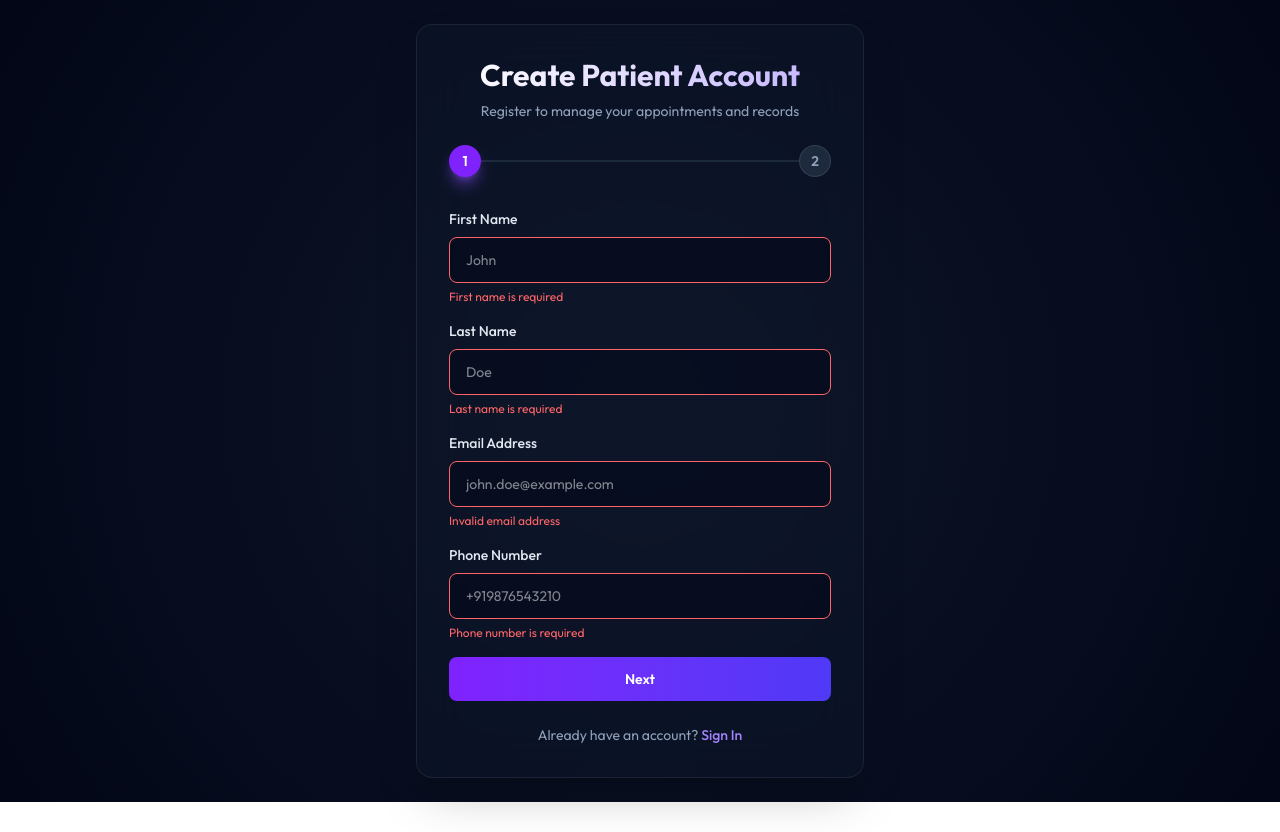
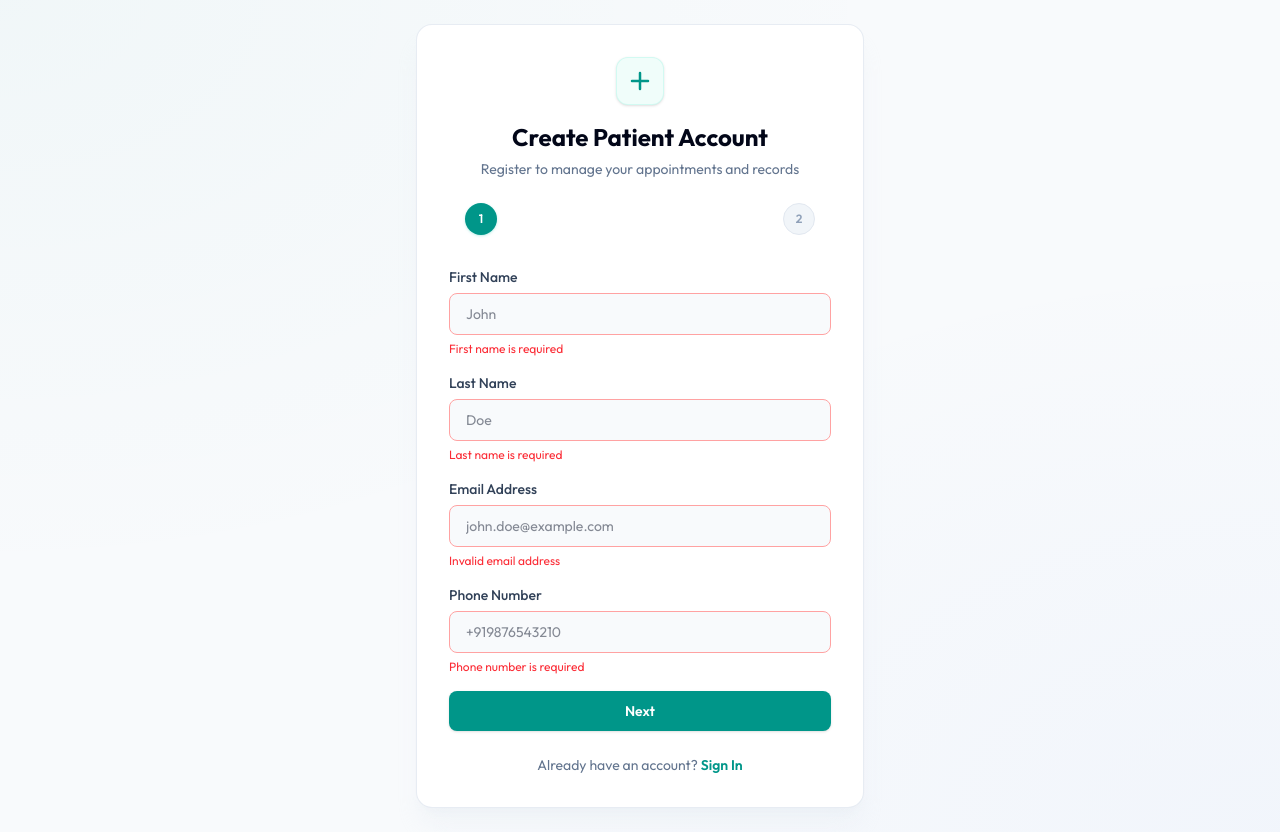
Before and after one commit to shubhojit-mitra-dev/hospital-management-system, a Next.js app in the folder apps/web/: page /register in a window 1280 px wide. Both pictures are taken after a click on the button "Next". Before the commit the page ends 802 px from the top, so only its background shows below. Built offline with nearby package versions, Linux system fonts and the light colour scheme; no server answers.

Commit message:
style(web): change portal style to professional light medical theme

```diff
--- a/apps/web/app/globals.css
+++ b/apps/web/app/globals.css
@@ -7,7 +7,9 @@
 
 body {
   font-family: 'Outfit', sans-serif;
-  color: #f1f5f9;
-  background: radial-gradient(circle at center, #0f172a 0%, #020617 100%);
+  color: #0f172a;
+  background-color: #f8fafc;
+  background-image: radial-gradient(at 0% 0%, rgba(13, 148, 136, 0.03) 0px, transparent 50%),
+                    radial-gradient(at 100% 100%, rgba(37, 99, 235, 0.03) 0px, transparent 50%);
   min-height: 100vh;
 }
--- a/apps/web/app/register/page.tsx
+++ b/apps/web/app/register/page.tsx
@@ -53,33 +53,40 @@ export default function RegisterPage() {
 
   return (
     <div className="flex items-center justify-center min-h-screen p-6">
-      <div className="relative w-full max-w-md p-8 rounded-2xl bg-slate-900/45 backdrop-blur-xl border border-white/8 shadow-2xl overflow-hidden before:content-[''] before:absolute before:-top-1/2 before:-left-1/2 before:w-[200%] before:height-[200%] before:bg-[radial-gradient(circle,rgba(139,92,246,0.08)_0%,transparent_60%)] before:pointer-events-none">
+      <div className="w-full max-w-md p-8 rounded-2xl bg-white border border-slate-200/80 shadow-xl shadow-slate-200/30">
 
         <div className="text-center mb-6">
-          <h1 className="text-3xl font-bold mb-2 bg-gradient-to-r from-white to-violet-300 bg-clip-text text-transparent">
+          <div className="flex justify-center mb-4">
+            <div className="flex items-center justify-center w-12 h-12 rounded-xl bg-teal-50 text-teal-600 border border-teal-100/80 shadow-sm">
+              <svg className="w-6 h-6" fill="none" viewBox="0 0 24 24" stroke="currentColor" strokeWidth={2.5}>
+                <path strokeLinecap="round" strokeLinejoin="round" d="M12 4v16m8-8H4" />
+              </svg>
+            </div>
+          </div>
+          <h1 className="text-2xl font-bold mb-1.5 text-slate-950">
             Create Patient Account
           </h1>
-          <p className="text-sm text-slate-400">Register to manage your appointments and records</p>
+          <p className="text-sm text-slate-500">Register to manage your appointments and records</p>
         </div>
 
         {/* Wizard Steps indicator */}
-        <div className="flex justify-between items-center mb-8 relative">
-          <div className="absolute top-1/2 left-0 right-0 h-0.5 bg-slate-800 -translate-y-1/2 -z-10"></div>
+        <div className="flex justify-between items-center mb-8 relative px-4">
+          <div className="absolute top-1/2 left-0 right-0 h-0.5 bg-slate-100 -translate-y-1/2 -z-10"></div>
           <div
-            className="absolute top-1/2 left-0 h-0.5 bg-violet-500 -translate-y-1/2 -z-10 transition-all duration-300"
+            className="absolute top-1/2 left-0 h-0.5 bg-teal-600 -translate-y-1/2 -z-10 transition-all duration-300"
             style={{ width: step === 2 ? '100%' : '0%' }}
           ></div>
 
-          <div className={`w-8 h-8 rounded-full flex items-center justify-center text-sm font-semibold transition z-10 ${step > 1 ? 'bg-emerald-600 text-white' : 'bg-violet-600 text-white shadow-lg shadow-violet-500/50 active'}`}>
+          <div className={`w-8 h-8 rounded-full flex items-center justify-center text-xs font-semibold transition z-10 ${step > 1 ? 'bg-emerald-600 text-white' : 'bg-teal-600 text-white shadow-sm shadow-teal-500/20 active'}`}>
             1
           </div>
-          <div className={`w-8 h-8 rounded-full flex items-center justify-center text-sm font-semibold transition z-10 ${step === 2 ? 'bg-violet-600 text-white shadow-lg shadow-violet-500/50' : 'bg-slate-800 text-slate-400 border border-white/10'}`}>
+          <div className={`w-8 h-8 rounded-full flex items-center justify-center text-xs font-semibold transition z-10 ${step === 2 ? 'bg-teal-600 text-white shadow-sm shadow-teal-500/20' : 'bg-slate-100 text-slate-400 border border-slate-200'}`}>
             2
           </div>
         </div>
 
         {error && (
-          <div className="mb-4 text-center text-sm text-red-400 bg-red-500/10 border border-red-500/20 p-3 rounded-lg">
+          <div className="mb-4 text-center text-sm text-red-600 bg-red-50 border border-red-100 p-3 rounded-lg">
             {error}
           </div>
         )}
@@ -88,64 +95,64 @@ export default function RegisterPage() {
           {step === 1 && (
             <div className="space-y-4">
               <div>
-                <label className="block text-sm font-medium mb-2 text-slate-200" htmlFor="firstName">
+                <label className="block text-sm font-medium mb-1.5 text-slate-700" htmlFor="firstName">
                   First Name
                 </label>
                 <input
                   id="firstName"
                   type="text"
-                  className={`w-full px-4 py-3 text-sm rounded-lg bg-slate-950/50 border ${errors.firstName ? 'border-red-400' : 'border-white/10'} text-white outline-none transition focus:border-violet-500 focus:ring-2 focus:ring-violet-500/20`}
+                  className={`w-full px-4 py-2.5 text-sm rounded-lg bg-slate-50 border ${errors.firstName ? 'border-red-300 focus:border-red-500 focus:ring-red-500/10' : 'border-slate-200 focus:border-teal-600 focus:ring-teal-600/10'} text-slate-900 outline-none transition duration-150 focus:bg-white focus:ring-2`}
                   placeholder="John"
                   {...register('firstName')}
                 />
-                {errors.firstName && <p className="text-xs text-red-400 mt-1.5">{errors.firstName.message}</p>}
+                {errors.firstName && <p className="text-xs text-red-500 mt-1.5">{errors.firstName.message}</p>}
               </div>
 
               <div>
-                <label className="block text-sm font-medium mb-2 text-slate-200" htmlFor="lastName">
+                <label className="block text-sm font-medium mb-1.5 text-slate-700" htmlFor="lastName">
                   Last Name
                 </label>
                 <input
                   id="lastName"
                   type="text"
-                  className={`w-full px-4 py-3 text-sm rounded-lg bg-slate-950/50 border ${errors.lastName ? 'border-red-400' : 'border-white/10'} text-white outline-none transition focus:border-violet-500 focus:ring-2 focus:ring-violet-500/20`}
+                  className={`w-full px-4 py-2.5 text-sm rounded-lg bg-slate-50 border ${errors.lastName ? 'border-red-300 focus:border-red-500 focus:ring-red-500/10' : 'border-slate-200 focus:border-teal-600 focus:ring-teal-600/10'} text-slate-900 outline-none transition duration-150 focus:bg-white focus:ring-2`}
                   placeholder="Doe"
                   {...register('lastName')}
                 />
-                {errors.lastName && <p className="text-xs text-red-400 mt-1.5">{errors.lastName.message}</p>}
+                {errors.lastName && <p className="text-xs text-red-500 mt-1.5">{errors.lastName.message}</p>}
               </div>
 
               <div>
-                <label className="block text-sm font-medium mb-2 text-slate-200" htmlFor="email">
+                <label className="block text-sm font-medium mb-1.5 text-slate-700" htmlFor="email">
                   Email Address
                 </label>
                 <input
                   id="email"
                   type="email"
-                  className={`w-full px-4 py-3 text-sm rounded-lg bg-slate-950/50 border ${errors.email ? 'border-red-400' : 'border-white/10'} text-white outline-none transition focus:border-violet-500 focus:ring-2 focus:ring-violet-500/20`}
+                  className={`w-full px-4 py-2.5 text-sm rounded-lg bg-slate-50 border ${errors.email ? 'border-red-300 focus:border-red-500 focus:ring-red-500/10' : 'border-slate-200 focus:border-teal-600 focus:ring-teal-600/10'} text-slate-900 outline-none transition duration-150 focus:bg-white focus:ring-2`}
                   placeholder="john.doe@example.com"
                   {...register('email')}
                 />
-                {errors.email && <p className="text-xs text-red-400 mt-1.5">{errors.email.message}</p>}
+                {errors.email && <p className="text-xs text-red-500 mt-1.5">{errors.email.message}</p>}
               </div>
 
               <div>
-                <label className="block text-sm font-medium mb-2 text-slate-200" htmlFor="phone">
+                <label className="block text-sm font-medium mb-1.5 text-slate-700" htmlFor="phone">
                   Phone Number
                 </label>
                 <input
                   id="phone"
                   type="tel"
-                  className={`w-full px-4 py-3 text-sm rounded-lg bg-slate-950/50 border ${errors.phone ? 'border-red-400' : 'border-white/10'} text-white outline-none transition focus:border-violet-500 focus:ring-2 focus:ring-violet-500/20`}
+                  className={`w-full px-4 py-2.5 text-sm rounded-lg bg-slate-50 border ${errors.phone ? 'border-red-300 focus:border-red-500 focus:ring-red-500/10' : 'border-slate-200 focus:border-teal-600 focus:ring-teal-600/10'} text-slate-900 outline-none transition duration-150 focus:bg-white focus:ring-2`}
                   placeholder="+919876543210"
                   {...register('phone')}
                 />
-                {errors.phone && <p className="text-xs text-red-400 mt-1.5">{errors.phone.message}</p>}
+                {errors.phone && <p className="text-xs text-red-500 mt-1.5">{errors.phone.message}</p>}
               </div>
 
               <button
                 type="button"
-                className="w-full py-3 text-sm font-semibold rounded-lg text-white bg-gradient-to-r from-violet-600 to-indigo-600 hover:opacity-90 active:scale-[0.98] transition cursor-pointer flex items-center justify-center"
+                className="w-full py-2.5 text-sm font-semibold rounded-lg text-white bg-teal-600 hover:bg-teal-700 active:scale-[0.98] transition duration-150 cursor-pointer flex items-center justify-center shadow-sm"
                 onClick={nextStep}
               >
                 Next
@@ -156,44 +163,44 @@ export default function RegisterPage() {
           {step === 2 && (
             <div className="space-y-4">
               <div>
-                <label className="block text-sm font-medium mb-2 text-slate-200" htmlFor="password">
+                <label className="block text-sm font-medium mb-1.5 text-slate-700" htmlFor="password">
                   Password
                 </label>
                 <input
                   id="password"
                   type="password"
-                  className={`w-full px-4 py-3 text-sm rounded-lg bg-slate-950/50 border ${errors.password ? 'border-red-400' : 'border-white/10'} text-white outline-none transition focus:border-violet-500 focus:ring-2 focus:ring-violet-500/20`}
+                  className={`w-full px-4 py-2.5 text-sm rounded-lg bg-slate-50 border ${errors.password ? 'border-red-300 focus:border-red-500 focus:ring-red-500/10' : 'border-slate-200 focus:border-teal-600 focus:ring-teal-600/10'} text-slate-900 outline-none transition duration-150 focus:bg-white focus:ring-2`}
                   placeholder="••••••••"
                   {...register('password')}
                 />
-                {errors.password && <p className="text-xs text-red-400 mt-1.5">{errors.password.message}</p>}
+                {errors.password && <p className="text-xs text-red-500 mt-1.5">{errors.password.message}</p>}
               </div>
 
               <div>
-                <label className="block text-sm font-medium mb-2 text-slate-200" htmlFor="hospitalId">
+                <label className="block text-sm font-medium mb-1.5 text-slate-700" htmlFor="hospitalId">
                   Hospital ID
                 </label>
                 <input
                   id="hospitalId"
                   type="text"
-                  className={`w-full px-4 py-3 text-sm rounded-lg bg-slate-950/50 border ${errors.hospitalId ? 'border-red-400' : 'border-white/10'} text-white outline-none transition focus:border-violet-500 focus:ring-2 focus:ring-violet-500/20`}
+                  className={`w-full px-4 py-2.5 text-sm rounded-lg bg-slate-50 border ${errors.hospitalId ? 'border-red-300 focus:border-red-500 focus:ring-red-500/10' : 'border-slate-200 focus:border-teal-600 focus:ring-teal-600/10'} text-slate-900 outline-none transition duration-150 focus:bg-white focus:ring-2`}
                   placeholder="01HXY..."
                   {...register('hospitalId')}
                 />
-                {errors.hospitalId && <p className="text-xs text-red-400 mt-1.5">{errors.hospitalId.message}</p>}
+                {errors.hospitalId && <p className="text-xs text-red-500 mt-1.5">{errors.hospitalId.message}</p>}
               </div>
 
               <div className="flex gap-4 pt-2">
                 <button
                   type="button"
-                  className="w-1/2 py-3 text-sm font-semibold rounded-lg text-white bg-slate-800 hover:bg-slate-700 active:scale-[0.98] transition cursor-pointer flex items-center justify-center border border-white/10"
+                  className="w-1/2 py-2.5 text-sm font-semibold rounded-lg text-slate-700 bg-slate-50 hover:bg-slate-100 active:scale-[0.98] transition duration-150 cursor-pointer flex items-center justify-center border border-slate-200"
                   onClick={prevStep}
                 >
                   Back
                 </button>
                 <button
                   type="submit"
-                  className="w-1/2 py-3 text-sm font-semibold rounded-lg text-white bg-gradient-to-r from-violet-600 to-indigo-600 hover:opacity-90 active:scale-[0.98] transition cursor-pointer flex items-center justify-center disabled:opacity-60 disabled:cursor-not-allowed"
+                  className="w-1/2 py-2.5 text-sm font-semibold rounded-lg text-white bg-teal-600 hover:bg-teal-700 active:scale-[0.98] transition duration-150 cursor-pointer flex items-center justify-center shadow-sm disabled:opacity-60 disabled:cursor-not-allowed"
                   disabled={isLoading}
                 >
                   {isLoading ? (
@@ -210,9 +217,9 @@ export default function RegisterPage() {
           )}
         </form>
 
-        <div className="mt-6 text-center text-sm text-slate-400">
+        <div className="mt-6 text-center text-sm text-slate-500">
           Already have an account?{' '}
-          <a href="/login" className="text-violet-400 font-medium hover:underline">
+          <a href="/login" className="text-teal-600 font-semibold hover:text-teal-700 hover:underline">
             Sign In
           </a>
         </div>
```
Also changed, not shown: apps/web/app/forgot-password/page.tsx (+18 -11 lines), apps/web/app/login/page.tsx (+23 -16 lines), apps/web/app/reset-password/page.tsx (+23 -16 lines), apps/web/app/verify-email/page.tsx (+21 -14 lines).
